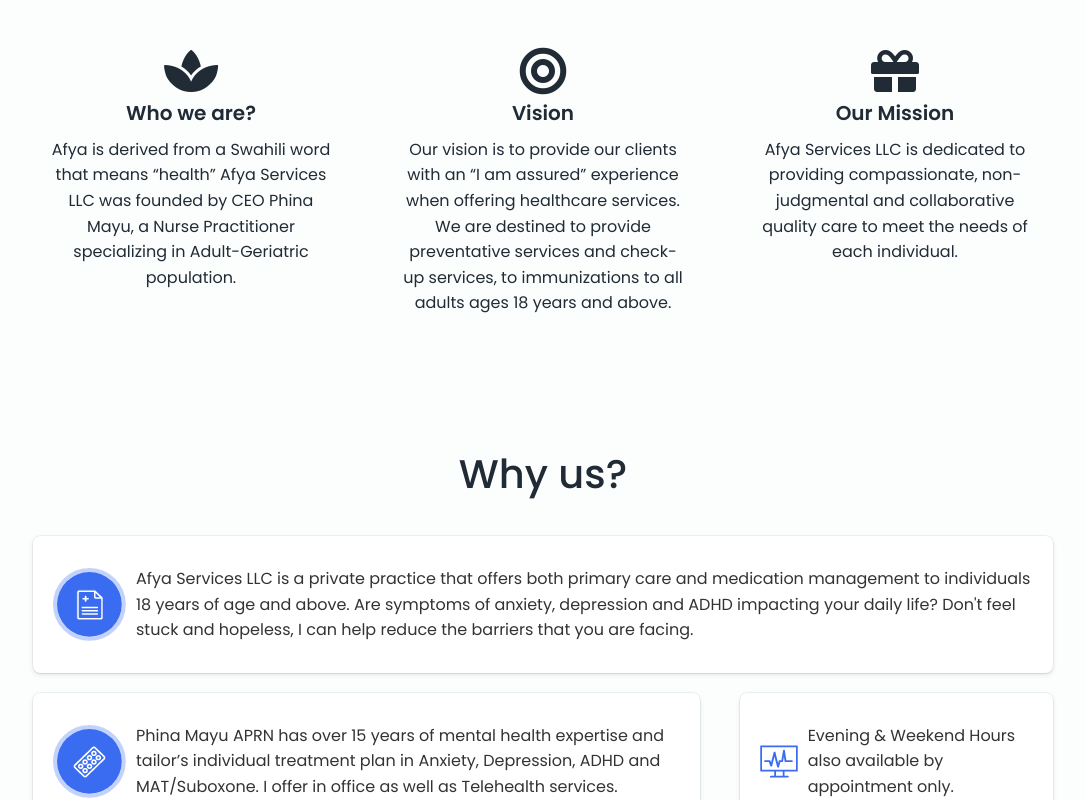
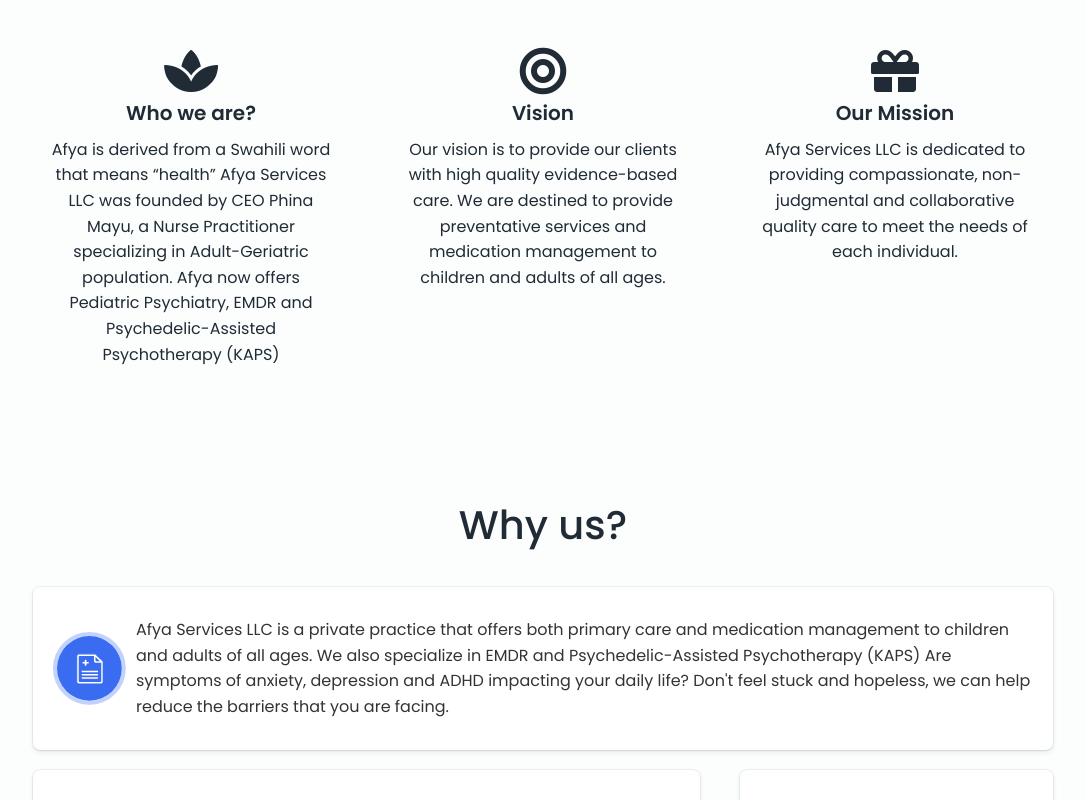
Before and after one commit to allistermugaisi/afya-services-client, a React (Create React App) app: page / in a window 1280 px wide. Shown: the part 820-1620 px from the top of the page, without its empty margins (97-1182 px from the left). Built offline with nearby package versions, Linux system fonts and the light colour scheme.

Commit message:
updated content on the website

```diff
--- a/src/components/Landing/Landing.js
+++ b/src/components/Landing/Landing.js
@@ -284,7 +284,9 @@
 						<p className="objective-description">
 							Afya is derived from a Swahili word that means “health” Afya
 							Services LLC was founded by CEO Phina Mayu, a Nurse Practitioner
-							specializing in Adult-Geriatric population.
+							specializing in Adult-Geriatric population. Afya now offers
+							Pediatric Psychiatry, EMDR and Psychedelic-Assisted Psychotherapy
+							(KAPS)
 						</p>
 					</div>
 
@@ -292,10 +294,10 @@
 						<i className="fas fa-bullseye fa-3x"></i>
 						<h3 className="objective-title">Vision</h3>
 						<p className="objective-description">
-							Our vision is to provide our clients with an “I am assured”
-							experience when offering healthcare services. We are destined to
-							provide preventative services and check-up services, to
-							immunizations to all adults ages 18 years and above.
+							Our vision is to provide our clients with high quality
+							evidence-based care. We are destined to provide preventative
+							services and medication management to children and adults of all
+							ages.
 						</p>
 					</div>
 
@@ -320,9 +322,10 @@
 						<SuspenseImg alt="clear-medical-records" src={Medical} />
 						<p>
 							Afya Services LLC is a private practice that offers both primary
-							care and medication management to individuals 18 years of age and
-							above. Are symptoms of anxiety, depression and ADHD impacting your
-							daily life? Don't feel stuck and hopeless, I can help reduce the
+							care and medication management to children and adults of all ages.
+							We also specialize in EMDR and Psychedelic-Assisted Psychotherapy
+							(KAPS) Are symptoms of anxiety, depression and ADHD impacting your
+							daily life? Don't feel stuck and hopeless, we can help reduce the
 							barriers that you are facing.
 						</p>
 					</div>
@@ -332,8 +335,15 @@
 						<p>
 							Phina Mayu APRN has over 15 years of mental health expertise and
 							tailor’s individual treatment plan in Anxiety, Depression, ADHD
-							and MAT/Suboxone. I offer in office as well as Telehealth
-							services.
+							and MAT/Suboxone.
+							<br /> Shannan Victorino board certified PMHNP-C. She focuses on
+							empowering patients to manage their full spectrum of emotions by
+							facilitating inner healing via evidence-based empowering
+							resources. <br />
+							Shannan is compassionate and will walk with you to achieve your
+							own personal evolution. Shannan offers above services as well as
+							Pediatric Psychiatry, EMDR and Psychedelic-Assisted Psychotherapy
+							(KAPS). We offer office visits as well as Telehealth services.
 						</p>
 					</div>
 					<div className="card flex">
```
